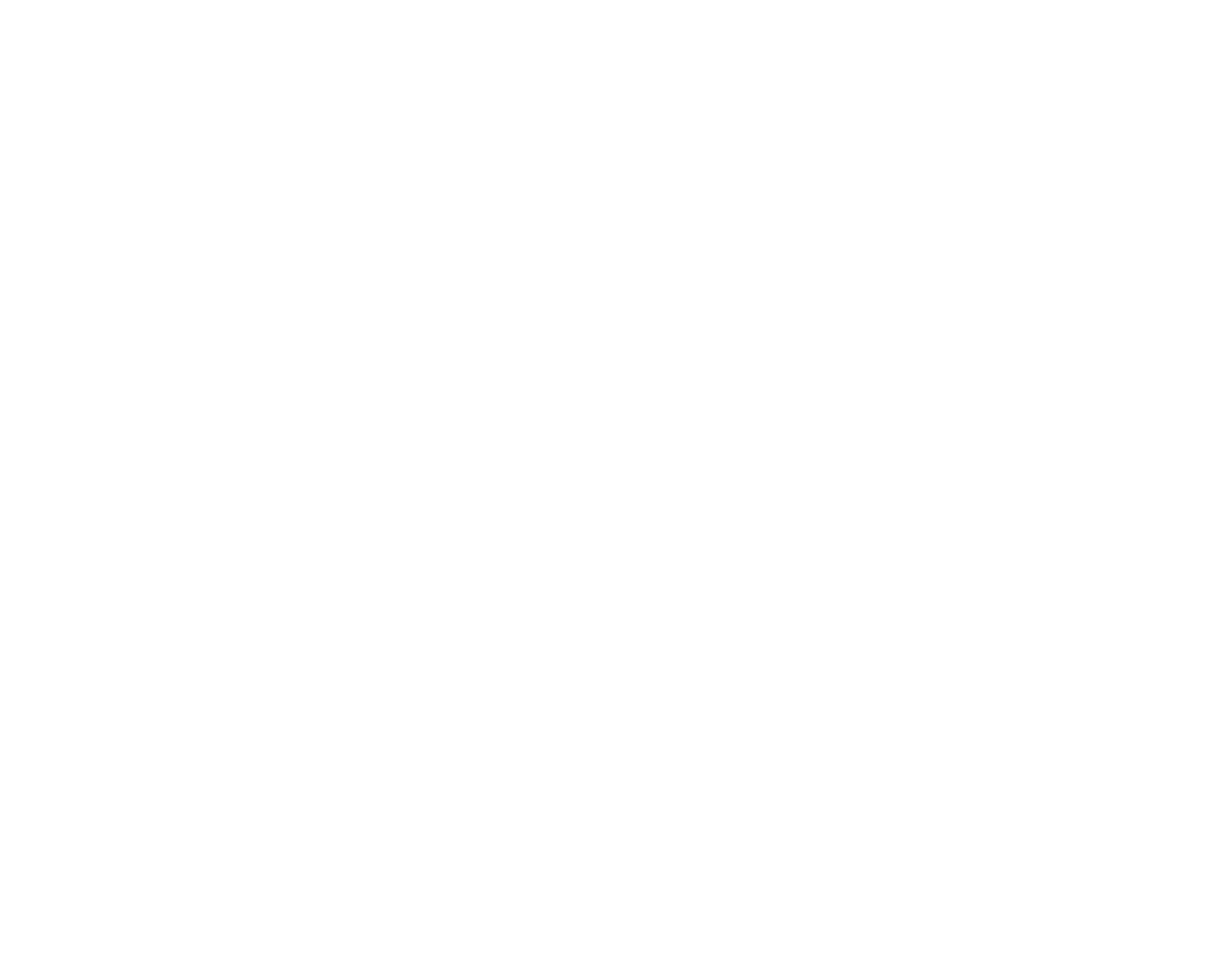
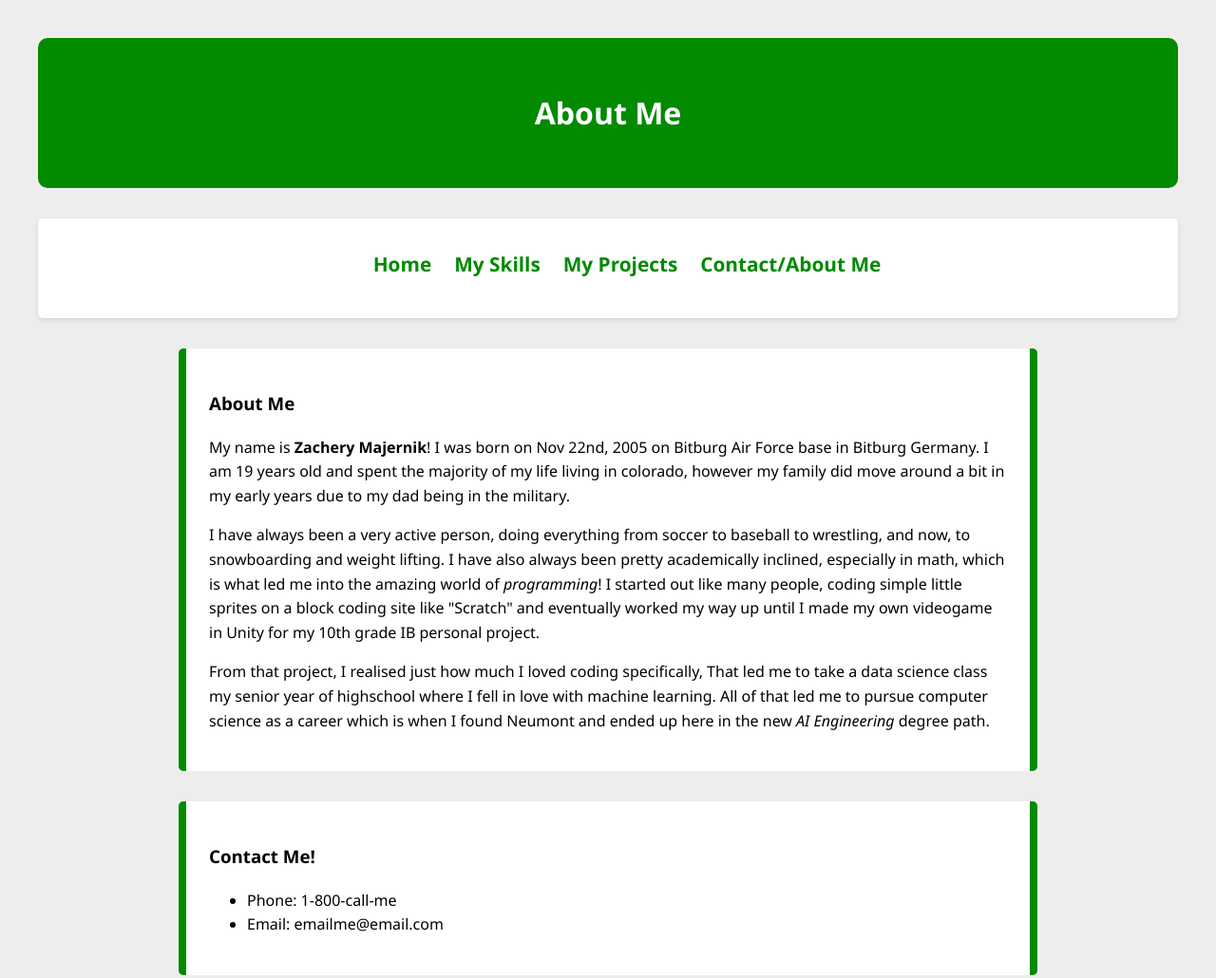
Before and after one commit to ZachMajernik/FinalWebDevPortfolio, a plain HTML site: page aboutMe.html in a window 1280 px wide. Shown: the whole page at 95% size. Before the commit the page ends 800 px from the top, so only its background shows below. Drawn offline with Linux system fonts and the light colour scheme.

Commit message:
finished all except the js

```diff
--- a/aboutMe.html
+++ b/aboutMe.html
@@ -0,0 +1,46 @@
+<!DOCTYPE html>
+<html lang="en">
+    <head>
+        <link rel="stylesheet" href="css/style.css">
+    </head>
+    <body>
+        <header>
+            <h1>About Me</h1>
+        </header>
+        <nav class="header-navigation">
+            <div class="nav-container">
+                <ul>
+                    <li><a href="index.html">Home</a></li>
+                    <li><a href="skills.html">My Skills</a></li>
+                    <li><a href="projects.html">My Projects</a></li>
+                    <li><a href="aboutMe.html">Contact/About Me</a></li>
+                </ul>
+            </div>
+        </nav>
+        <main>
+            <div class="container">
+                <h3>About Me</h3>
+                <p>
+                    My name is <strong>Zachery Majernik</strong>! I was born on Nov 22nd, 2005 on Bitburg Air Force base in Bitburg Germany.
+                    I am 19 years old and spent the majority of my life living in colorado, however my family did move around a bit in my early years due to my dad being in the military.
+                </p>
+                <p>
+                    I have always been a very active person, doing everything from soccer to baseball to wrestling, and now, to snowboarding and weight lifting.
+                    I have also always been pretty academically inclined, especially in math, which is what led me into the amazing world of <em>programming</em>!
+                    I started out like many people, coding simple little sprites on a block coding site like "Scratch" and eventually worked my way up until I made my own videogame in Unity for my 10th grade IB personal project.
+                </p>
+                <p>
+                    From that project, I realised just how much I loved coding specifically, That led me to take a data science class my senior year of highschool where I fell in love with machine learning.
+                    All of that led me to pursue computer science as a career which is when I found Neumont and ended up here in the new <em>AI Engineering</em> degree path.
+                </p>
+            </div>
+            <div class="container">
+                <h3>Contact Me!</h3>
+                <ul>
+                    <li>Phone: 1-800-call-me</li>
+                    <li>Email: emailme@email.com</li>
+                </ul>
+            </div>
+        </main>
+    </body>
+</html>
--- a/css/style.css
+++ b/css/style.css
@@ -0,0 +1,57 @@
+body {
+    font-family: 'Segoe UI', sans-serif;
+    line-height: 1.6;
+    padding: 2rem;
+    background-color: rgb(237, 237, 237);
+}
+
+header {
+    text-align: center;
+    background-color: #028a00;
+    color: white;
+    padding: 2rem;
+    border-radius: 10px;
+    margin-bottom: 2rem;
+}
+
+.container {
+    width: 70%;
+    margin: auto;
+    background-color: rgb(255, 255, 255);
+    padding: 1.5rem;
+    margin-bottom: 2rem;
+    margin-top: 2rem;
+    border-left: 8px solid #028a00;
+    border-right: 8px solid #028a00;
+    border-radius: 5px;
+}
+
+nav ul {
+    display: flex;
+    justify-content: center;
+    list-style: none;
+    margin: 1rem 0 1.5rem 0;
+    gap: 1.5rem;
+    flex-wrap: wrap;
+}
+
+nav a {
+    text-decoration: none;
+    color: #028a00;
+    font-weight: bold;
+    font-size: 1.3rem;
+}
+
+nav a:hover {
+    color: #41b83f;
+    text-decoration: underline;
+}
+
+.header-navigation {
+    top: 0;
+    background-color: white;
+    padding: 1rem;
+    box-shadow: 0 2px 5px rgba(0, 0, 0, 0.1);
+    z-index: 1000;
+    border-radius: 5px;
+}
```
Also changed, not shown: index.html (+17 -2 lines), projects.html (+46 -0 lines), skills.html (+35 -0 lines).
